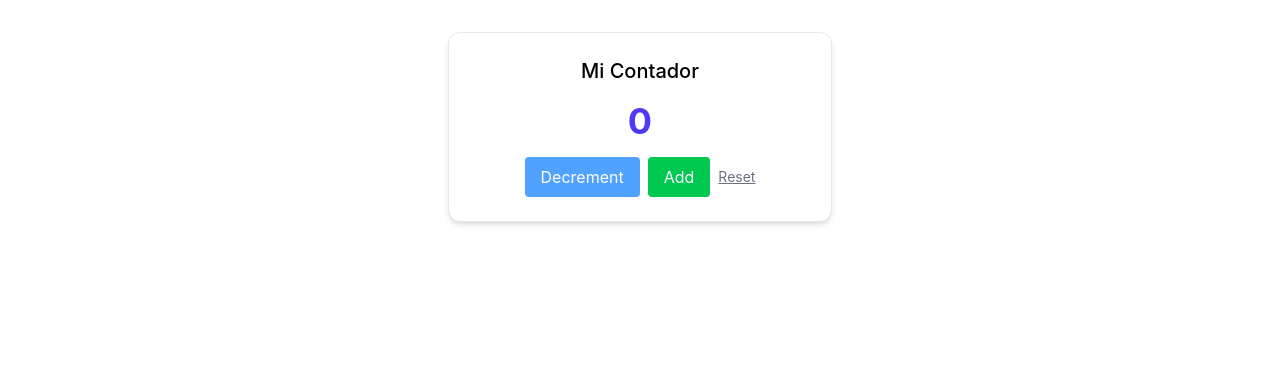
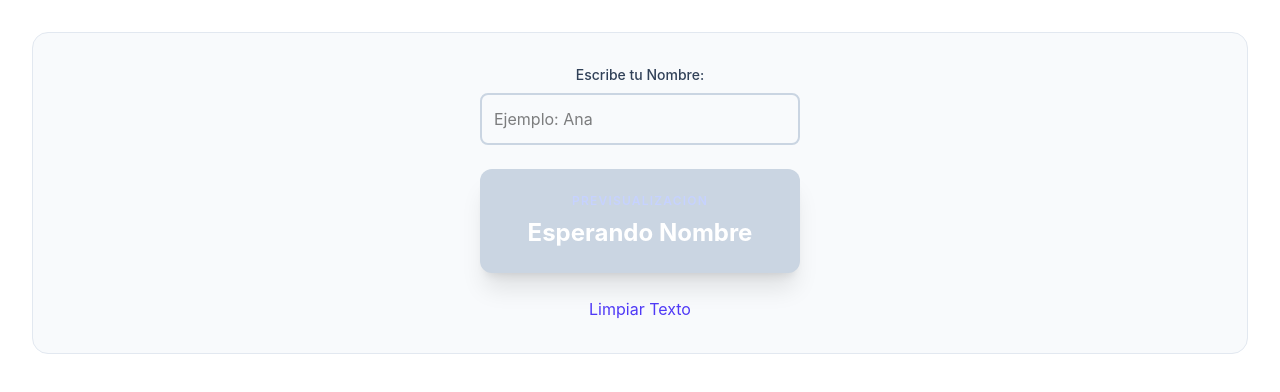
Before and after one commit to albertorojas-teacher/react02032026, a React (Vite) app: page / in a window 1280 px wide. Shown: the top 392 px of the page. Built offline with nearby package versions, Linux system fonts and the light colour scheme.

Commit message:
feat: add CardPreview component for name input and preview

```diff
--- a/src/App.tsx
+++ b/src/App.tsx
@@ -1,13 +1,13 @@
 
 import './App.css'
-import Counter from './components/Counter/Counter'
+import CardPreview from './components/CardPreview/CardPreview'
 
 
 function App() {
 
   return (
     <>
-      <Counter />
+      <CardPreview />
     </>
   )
 }
--- /dev/null
+++ b/src/components/CardPreview/CardPreview.tsx
@@ -0,0 +1,39 @@
+import { useState } from "react"
+
+const CardPreview = () => {
+    // Iniciamos el state como un string vacio
+    const [name, setName] = useState<string>('')
+
+    const handleChange = (e: React.ChangeEvent<HTMLInputElement>) => {
+        setName(e.target.value)
+    }
+
+  return (
+    <div className="flex flex-col items-center p-8 space-y-6 bg-slate-50 min-h-[300px] rounded-2xl border border-slate-200">
+        {/* Seccion del Input  */}
+        <div className="w-full max-w-xs">
+            <label className="block text-sm font-medium text-slate-700 mb-2">
+                Escribe tu Nombre:
+            </label>
+            <input type="text" value={name} placeholder="Ejemplo: Ana" className="w-full p-3 border-2 border-slate-300 rounded-lg focus:border-indigo-500 focus:outline-none transition-all" onChange={handleChange} />
+        </div>
+
+        {/* Seccion Preview - Tarjeta Espejo  */}
+        <div className={`p-6 w-full max-w-xs rounded-xl shadow-xl transition-all transform ${name ? 'bg-indigo-600 scale-105': 'bg-slate-300'}`}>
+            <p className="text-xs text-indigo-200 uppercase tracking-widest font-semibold">
+                Previsualizacion
+            </p>
+            <h2 className="text-2xl font-bold text-white mt-2 break-words">
+                {name || "Esperando Nombre"}
+            </h2>
+        </div>
+
+        {/* Boton de limpiar el nombre */}
+        <button onClick={()=>setName('')} className="text-indigo-600 text-smn hover:underline">
+            Limpiar Texto
+        </button>
+    </div>
+  )
+}
+
+export default CardPreview
```
